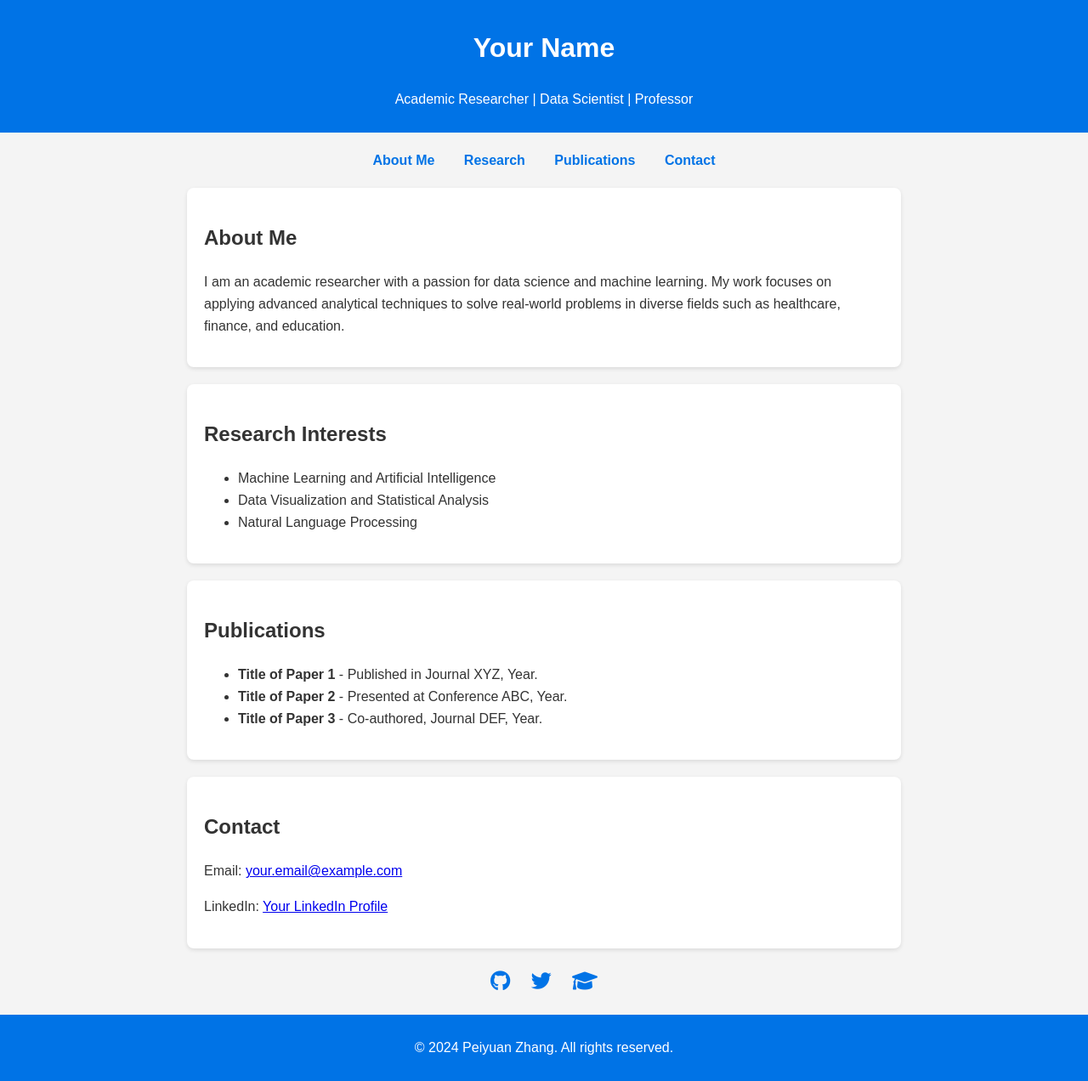
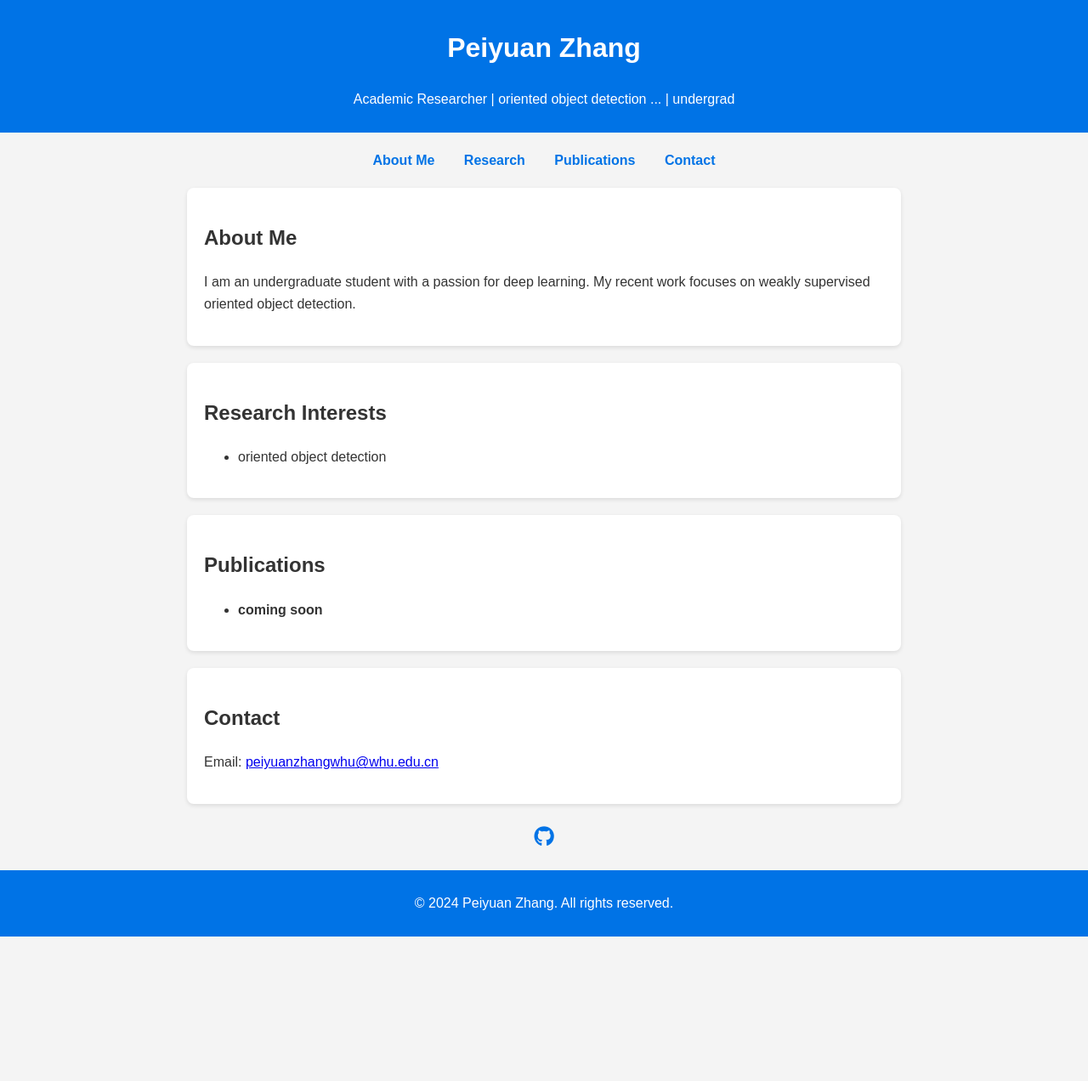
Before and after one commit to ZpyWHU/ZpyWHU.github.io, a plain HTML site: page index.html in a window 1280 px wide. Shown: the whole page at 85% size. After the commit the page ends 1102 px from the top, so only its background shows below. Drawn offline with Linux system fonts and the light colour scheme.

Commit message:
Update index.html

```diff
--- a/index.html
+++ b/index.html
@@ -4,7 +4,7 @@
     <meta charset="UTF-8">
     <meta http-equiv="X-UA-Compatible" content="IE=edge">
     <meta name="viewport" content="width=device-width, initial-scale=1.0">
-    <title>Your Name - Academic Portfolio</title>
+    <title>Peiyuan Zhang - Academic Portfolio</title>
     <link rel="stylesheet" href="https://cdnjs.cloudflare.com/ajax/libs/font-awesome/6.0.0-beta3/css/all.min.css">
     <style>
         body {
@@ -59,8 +59,8 @@
 </head>
 <body>
     <header>
-        <h1>Your Name</h1>
-        <p>Academic Researcher | Data Scientist | Professor</p>
+        <h1>Peiyuan Zhang</h1>
+        <p>Academic Researcher | oriented object detection ... | undergrad</p>
     </header>
 
     <nav>
@@ -73,39 +73,32 @@
     <section id="about">
         <h2>About Me</h2>
         <p>
-            I am an academic researcher with a passion for data science and machine learning.
-            My work focuses on applying advanced analytical techniques to solve real-world problems in diverse fields such as healthcare, finance, and education.
+            I am an undergraduate student with a passion for deep learning.
+            My recent work focuses on weakly supervised oriented object detection.
         </p>
     </section>
 
     <section id="research">
         <h2>Research Interests</h2>
         <ul>
-            <li>Machine Learning and Artificial Intelligence</li>
-            <li>Data Visualization and Statistical Analysis</li>
-            <li>Natural Language Processing</li>
+            <li>oriented object detection</li>
         </ul>
     </section>
 
     <section id="publications">
         <h2>Publications</h2>
         <ul>
-            <li><strong>Title of Paper 1</strong> - Published in Journal XYZ, Year.</li>
-            <li><strong>Title of Paper 2</strong> - Presented at Conference ABC, Year.</li>
-            <li><strong>Title of Paper 3</strong> - Co-authored, Journal DEF, Year.</li>
+            <li><strong>coming soon</strong>
         </ul>
     </section>
 
     <section id="contact">
         <h2>Contact</h2>
-        <p>Email: <a href="mailto:your.email@example.com">your.email@example.com</a></p>
-        <p>LinkedIn: <a href="https://www.linkedin.com/in/yourprofile" target="_blank">Your LinkedIn Profile</a></p>
+        <p>Email: <a href="mailto:peiyuanzhangwhu@whu.edu.cn">peiyuanzhangwhu@whu.edu.cn</a></p>
     </section>
 
     <div class="icon">
-        <a href="https://github.com/yourusername" target="_blank"><i class="fab fa-github"></i></a>
-        <a href="https://twitter.com/yourusername" target="_blank"><i class="fab fa-twitter"></i></a>
-        <a href="https://scholar.google.com/citations?user=yourid" target="_blank"><i class="fas fa-graduation-cap"></i></a>
+        <a href="https://github.com/zpywhu" target="_blank"><i class="fab fa-github"></i></a>
     </div>
 
     <footer>
```
